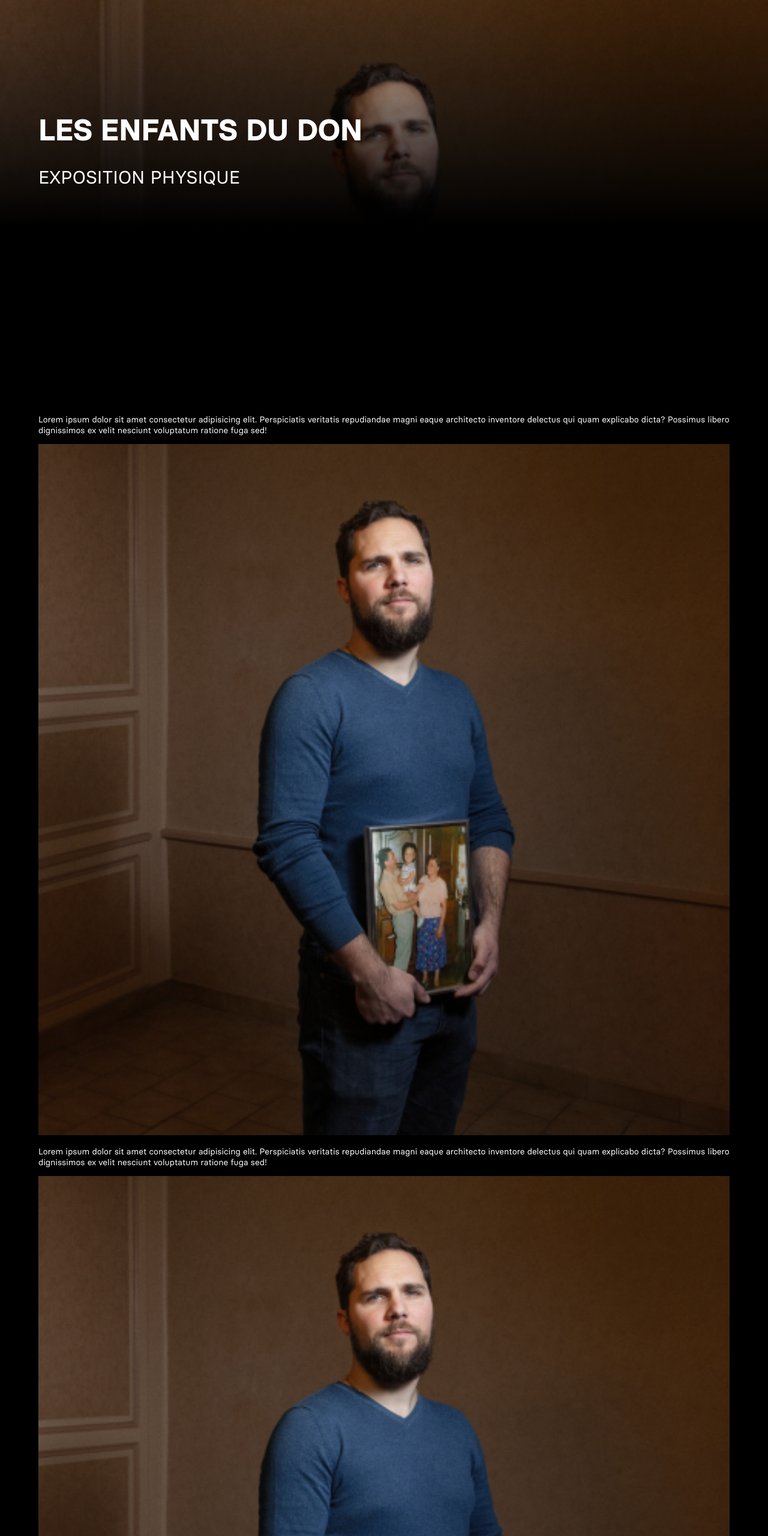
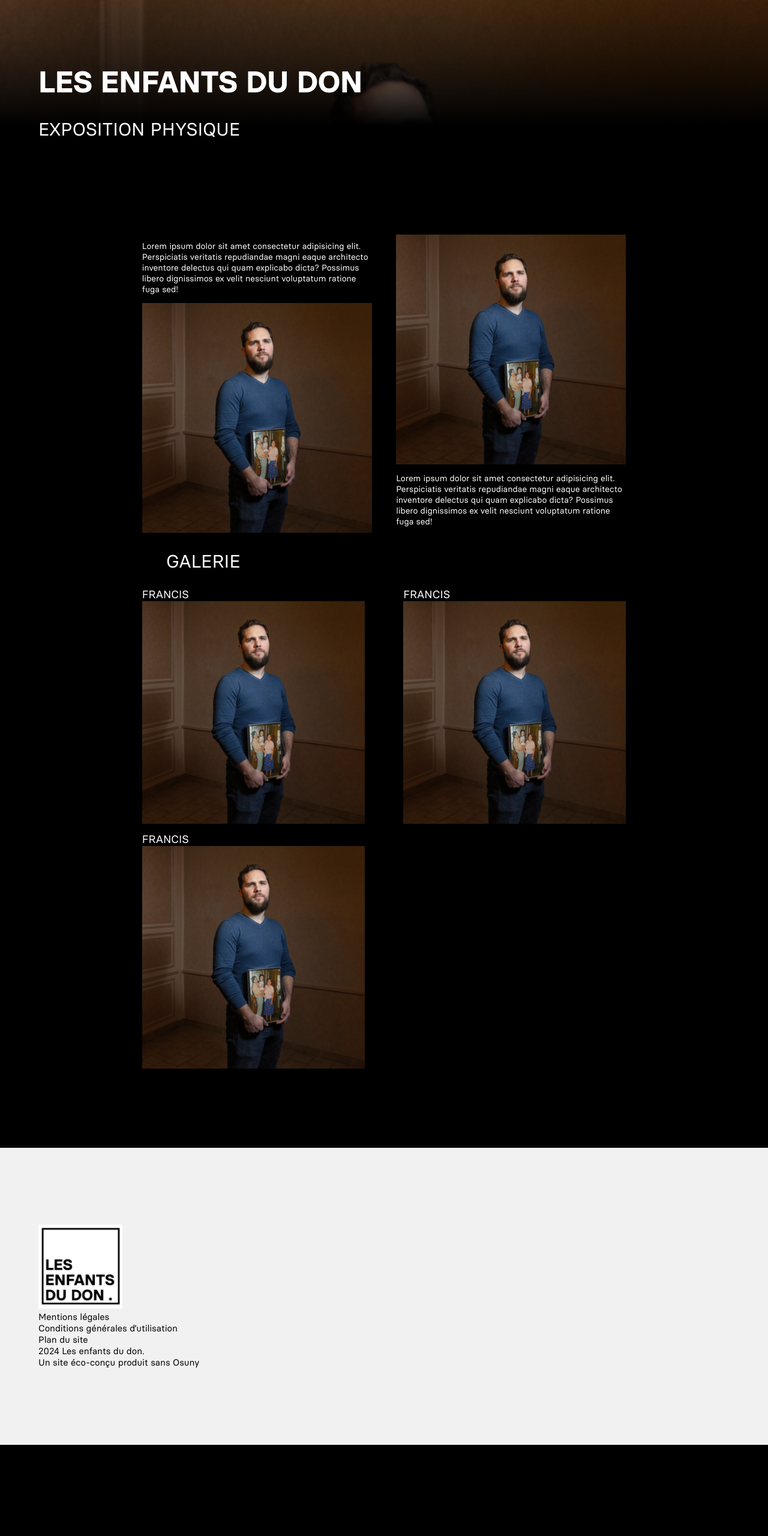
Before and after one commit to 97Lucaas/workshop2024, a plain HTML site: page index.html in a window 1280 px wide. Shown: the top 2560 px of the page at 60% size. After the commit the page ends 2408 px from the top, so only its background shows below. Drawn offline with Linux system fonts and the light colour scheme.

Commit message:
custom css for page + mobile responsive

```diff
--- a/assets/css/main.css
+++ b/assets/css/main.css
@@ -20,10 +20,10 @@ header{
     background-size: cover;
     position: relative;
 
-    height: 100px;
+    height: auto;
     width: 100%;
 
-    padding: 20vh 0;
+    padding-top: 10vh;
 }
 
 header .gradient{
@@ -51,9 +51,9 @@ header h1{
 }
 
 section{
-    width: 90%;
+    width: 63%;
     margin: 0 auto;
-    padding: 20% 0;
+    padding: 10% 0;
 }
 
 header h2{
@@ -121,7 +121,7 @@ section p{
 
 
 footer{
-    background-color: white;
+    background-color: #F1F1F1;
     width: 100%;
 
     padding: 10% 0 10% 0;
@@ -133,8 +133,8 @@ footer .footer-cont{
 }
 
 .img-logo-footer{
-    width: 45%;
-    height: 45%;
+    width: 140px;
+    height: 140px;
 }
 
 .footer-list{
@@ -149,3 +149,11 @@ footer .footer-cont{
     font-size: 15px;
     font-weight: 400;
 }
+
+@media screen and (max-width: 900px) {
+
+    section{
+        width: 90%;
+    }
+
+}
--- /dev/null
+++ b/assets/css/spe-expo.css
@@ -0,0 +1,24 @@
+.expo-container{
+    display: flex;
+    flex-direction: row;
+    gap:5%;
+}
+
+.expo-textbloc2{
+    display: flex;
+    flex-direction: column-reverse;
+}
+
+@media screen and (max-width: 900px) {
+
+    .expo-container{
+        display: flex;
+        flex-direction: column;
+    }
+
+    .expo-textbloc2{
+        display: flex;
+        flex-direction: column;
+    }
+
+  }
--- a/index.html
+++ b/index.html
@@ -4,6 +4,7 @@
     <meta charset="UTF-8">
     <meta name="viewport" content="width=device-width, initial-scale=1.0">
     <link rel="stylesheet" href="assets/css/main.css">
+    <link rel="stylesheet" href="assets/css/spe-expo.css">
     <title>Les Enfants du Don</title>
 </head>
 <body>
@@ -16,13 +17,17 @@
 
     <section>
 
-        <p>Lorem ipsum dolor sit amet consectetur adipisicing elit. Perspiciatis veritatis repudiandae magni eaque architecto inventore delectus qui quam explicabo dicta? Possimus libero dignissimos ex velit nesciunt voluptatum ratione fuga sed!</p>
+        <div class="expo-container">
+            <div class="expo-textbloc">
+                <p>Lorem ipsum dolor sit amet consectetur adipisicing elit. Perspiciatis veritatis repudiandae magni eaque architecto inventore delectus qui quam explicabo dicta? Possimus libero dignissimos ex velit nesciunt voluptatum ratione fuga sed!</p>
+                <img class="img-fullw" src="assets/img/Alexandre.png" alt="">
+            </div>
 
-        <img class="img-fullw" src="assets/img/Alexandre.png" alt="">
-
-        <p>Lorem ipsum dolor sit amet consectetur adipisicing elit. Perspiciatis veritatis repudiandae magni eaque architecto inventore delectus qui quam explicabo dicta? Possimus libero dignissimos ex velit nesciunt voluptatum ratione fuga sed!</p>
-
-        <img class="img-fullw" src="assets/img/Alexandre.png" alt="">
+            <div class="expo-textbloc2">
+                <p>Lorem ipsum dolor sit amet consectetur adipisicing elit. Perspiciatis veritatis repudiandae magni eaque architecto inventore delectus qui quam explicabo dicta? Possimus libero dignissimos ex velit nesciunt voluptatum ratione fuga sed!</p>
+                <img class="img-fullw" src="assets/img/Alexandre.png" alt="">
+            </div>
+        </div>
 
         <h2>GALERIE</h2>
         <div class="galerie">
```
